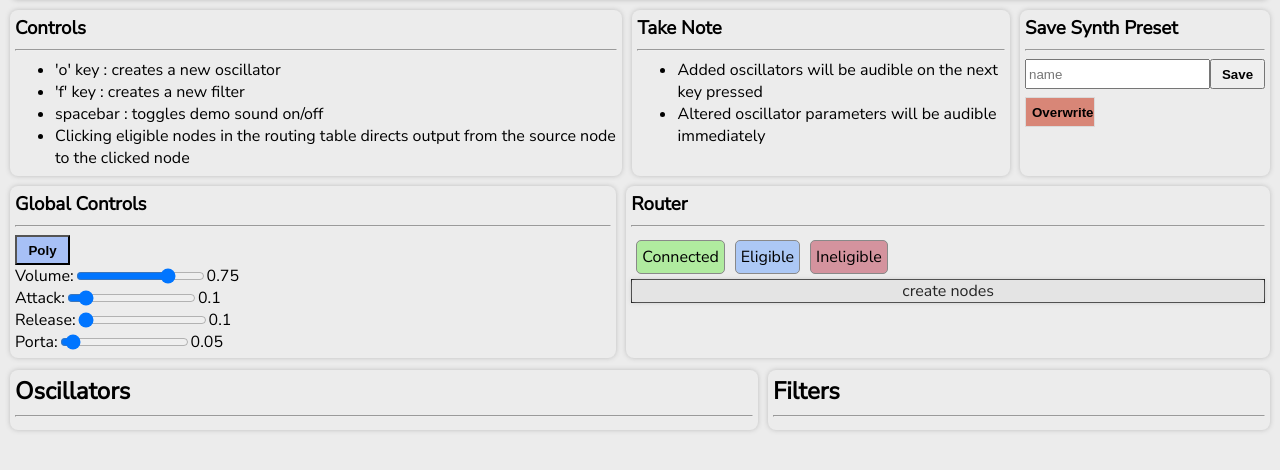
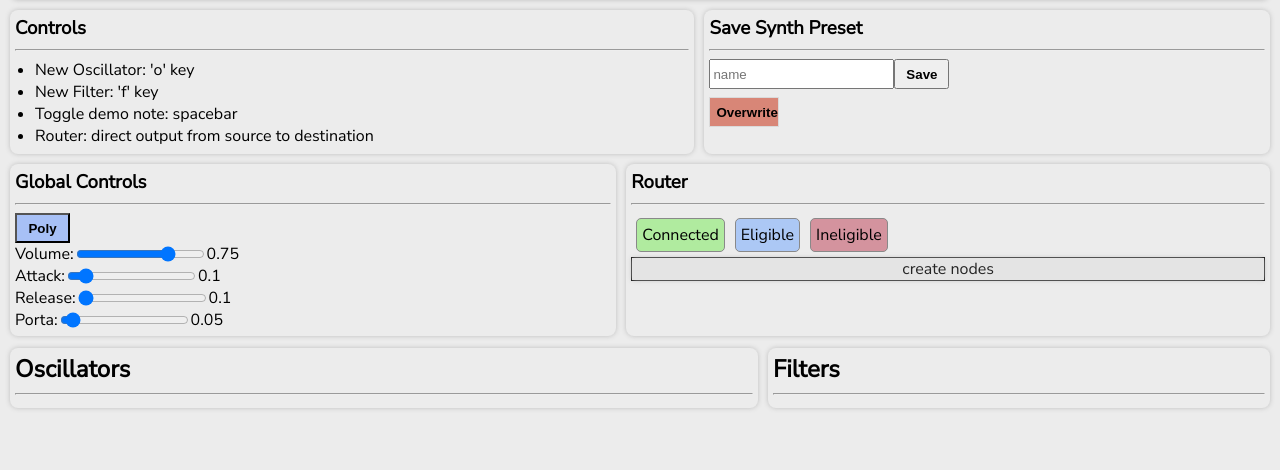
Before and after one commit to slhodak/WebSynth, a website: page dist/index.html in a window 1280 px wide. Shown: the part 52-522 px from the top of the page. Drawn offline with Linux system fonts and the light colour scheme.

Commit message:
Remove obsolete warning/instructions; tidy controls text

```diff
--- a/dist/index.html
+++ b/dist/index.html
@@ -17,18 +17,10 @@
       <h3>Controls</h3>
       <hr>
       <ul>
-        <li>'o' key : creates a new oscillator</li>
-        <li>'f' key : creates a new filter</li>
-        <li>spacebar : toggles demo sound on/off</li>
-        <li>Clicking eligible nodes in the routing table directs output from the source node to the clicked node</li>
-      </ul>
-    </div>
-    <div class="instructions module light">
-      <h3>Take Note</h3>
-      <hr>
-      <ul>
-        <li>Added oscillators will be audible on the next key pressed</li>
-        <li>Altered oscillator parameters will be audible immediately</li>
+        <li>New Oscillator: 'o' key</li>
+        <li>New Filter: 'f' key</li>
+        <li>Toggle demo note: spacebar</li>
+        <li>Router: direct output from source to destination</li>
       </ul>
     </div>
     <div class="module save light">
--- a/dist/style.css
+++ b/dist/style.css
@@ -81,6 +81,7 @@ h4, h3, h2 {
 }
 
 ul {
+  padding-left: 20px;
   margin-top: 2px;
   margin-bottom: 2px;
 }
```
